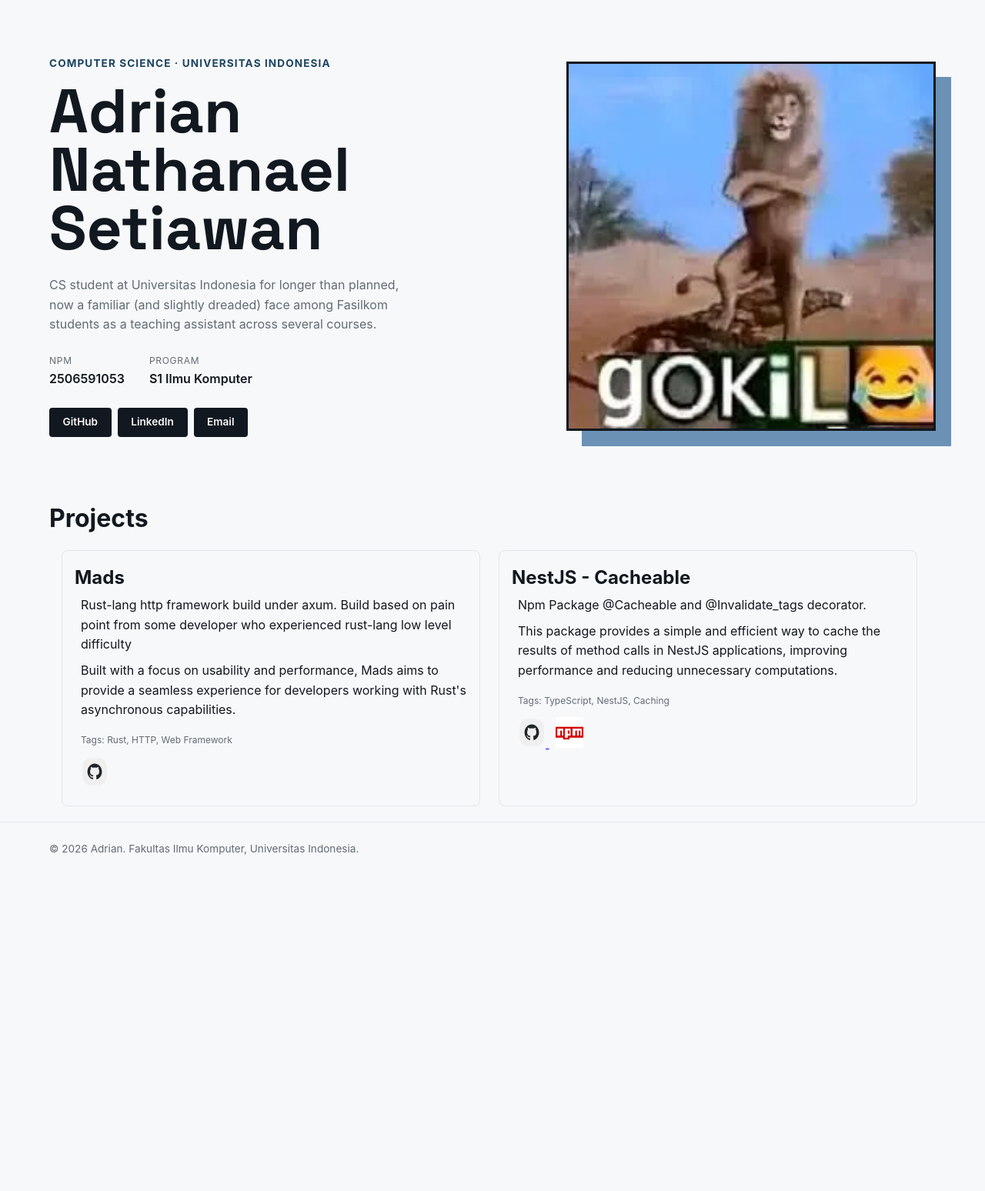
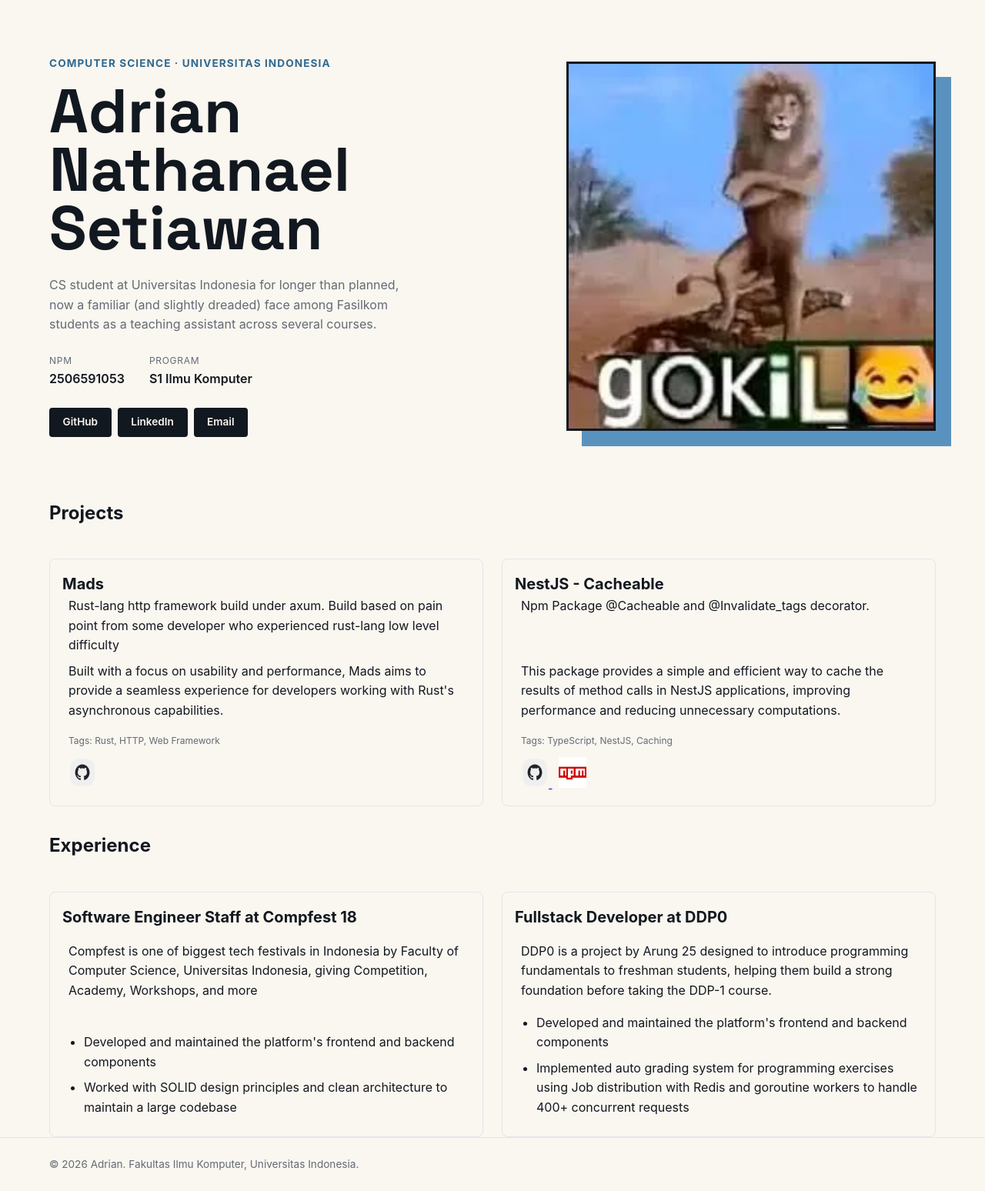
Before and after one commit to Adriannathan89/myportofolio, a Django app: page / in a window 1280 px wide. Shown: the part 74-1622 px from the top of the page at 77% size. Before the commit the page ends 1185 px from the top, so only its background shows below. Run offline with Django 5.2, Linux system fonts and the light colour scheme.

Commit message:
feat(experience): implement experience section area

```diff
--- a/static/css/style.css
+++ b/static/css/style.css
@@ -4,11 +4,15 @@
     box-sizing: border-box;
 }
 
+html {
+    scroll-behavior: smooth;
+}
+
 :root {
     --ink: #12181f;
-    --paper: #f7f8fa;
-    --accent: #4678a1c9;
-    --accent-dark: #1e4560;
+    --paper: #faf6f0;
+    --accent: #568fbef8;
+    --accent-dark: #316991;
     --line: #e2e6ea;
     --text-muted: #626b74;
     --shadow-bg: rgb(42, 43, 44);
@@ -43,9 +47,18 @@
 }
 
 .container {
-    max-width: 960px;
+    max-width: 1200px;
     margin: 0 auto;
     padding: 0 1.5rem;
+}
+
+.content {
+    max-width: 1200px;
+    margin: 0 auto;
+    padding: 0 1.5rem;
+    display: flex;
+    flex-direction: column;
+    gap: 24px;
 }
 
 .site-header {
@@ -212,38 +225,40 @@
 }
 
 /* Projects Section */
-
 .project-grid {
-    display: flex;
-    flex-wrap: wrap;
+    display: grid;
+    grid-template-columns: repeat(2, 1fr);
     gap: 24px;
-    padding-left: 16px;
-    padding-top: 16px;
-}
-
-.container {
-    max-width: 1200px;
+    margin-top: 16px;
 }
 
 .container h2 {
     font-size: 32px;
 }
 
-.project-card {
+.project-card,
+.experience-card {
     background-color: var(--paper);
     border: 1px solid var(--line);
     padding: 1rem;
-    width: calc(50% - 24px);
     box-sizing: border-box;
+    border-radius: var(--md);
+    cursor: pointer;
     transition: transform 0.3s ease, box-shadow 0.3s ease;
-    margin-bottom: 20px;
-    cursor: pointer;
-    border-radius: var(--md);
+    display: flex;
+    flex-direction: column;
+    height: 100%;
 }
 
-.project-card:hover {
+.project-card:hover,
+.experience-card:hover {
     transform: translateY(-5px);
     box-shadow: 0 4px 8px var(--shadow-bg);
+}
+
+.project-description,
+.experience-highlights {
+    flex: 1;
 }
 
 .project-description {
@@ -262,12 +277,12 @@
     display: flex;
     flex-direction: column;
     gap: 8px;
+    flex: 1;
 }
 
 .project-title {
-    font-size: 24px;
+    font-size: var(--xl);
     font-weight: bold;
-    margin-bottom: 4px;
 }
 
 .project-image {
@@ -277,18 +292,59 @@
     margin-top: 12px;
 }
 
+/* Experience Section */
+.experience {
+    margin-top: 32px;
+}
+
+.experience-grid {
+    display: grid;
+    grid-template-columns: repeat(2, 1fr);
+    gap: 24px;
+    margin-top: 16px;
+}
+
+.experience-title {
+    font-size: var(--xl);
+    font-weight: bold;
+}
+
+.experience-highlights {
+    margin-top: var(--lg);
+    padding-left: var(--md);
+}
+
+.experience-highlight-list {
+    margin-bottom: var(--md);
+    margin-left: var(--xl);
+}
+
 @media (max-width: 600px) {
-    .project-card {
-        width: 100%;
+    .experience-title {
+        font-size: 24px;
     }
 
-    .project-grid {
+    .experience-highlights,
+    .experience-highlight-list {
+        font-size: 12px;
+    }
+}
+
+@media (max-width: 600px) {
+    .project-grid,
+    .experience-grid {
+        grid-template-columns: 1fr;
         gap: 16px;
-        padding-left: 8px;
-        padding-top: 8px;
+        margin-top: 8px;
     }
 
     .project-description {
         font-size: 12px;
     }
+
+    h2 {
+        font-size: 32px;
+        display: flex;
+        justify-content: center;
+    }
 }
--- a/templates/index.html
+++ b/templates/index.html
@@ -58,7 +58,7 @@
         </section>
 
         <section id="projects" class="projects">
-            <div class="container">
+            <div class="content">
                 <h2 class="section-title">Projects</h2>
                 <div class="project-grid">
                     <div class="project-card">
@@ -103,6 +103,38 @@
                 </div>
             </div>
         </section>
+        <section id="experience" class="experience">
+            <div class="content">
+                <h2 class="section-title">Experience</h2>
+                <div class="experience-grid">
+                    <div class="experience-card">
+                        <h3 class="experience-title">Software Engineer Staff at Compfest 18</h3>
+                        <p class="experience-highlights">Compfest is one of biggest tech festivals in
+                            Indonesia by Faculty of Computer Science, Universitas Indonesia, giving Competition,
+                            Academy, Workshops, and more</p>
+                        <ul class="experience-highlights">
+                            <li class="experience-highlight-list">Developed and maintained the platform's frontend and
+                                backend components</li>
+                            <li class="experience-highlight-list">Worked with SOLID design principles and clean
+                                architecture to maintain a large codebase</li>
+                        </ul>
+                    </div>
+                    <div class="experience-card">
+                        <h3 class="experience-title">Fullstack Developer at DDP0</h3>
+                        <p class="experience-highlights">DDP0 is a project by Arung 25 designed to
+                            introduce programming fundamentals to freshman students, helping them build a
+                            strong foundation before taking the DDP-1 course.</p>
+                        <ul class="experience-highlights">
+                            <li class="experience-highlight-list">Developed and maintained the platform's frontend and
+                                backend components</li>
+                            <li class="experience-highlight-list">Implemented auto grading system for programming
+                                exercises using Job distribution with Redis and goroutine workers to handle 400+
+                                concurrent requests</li>
+                        </ul>
+                    </div>
+                </div>
+            </div>
+        </section>
     </main>
 
     <footer class="site-footer">
```
